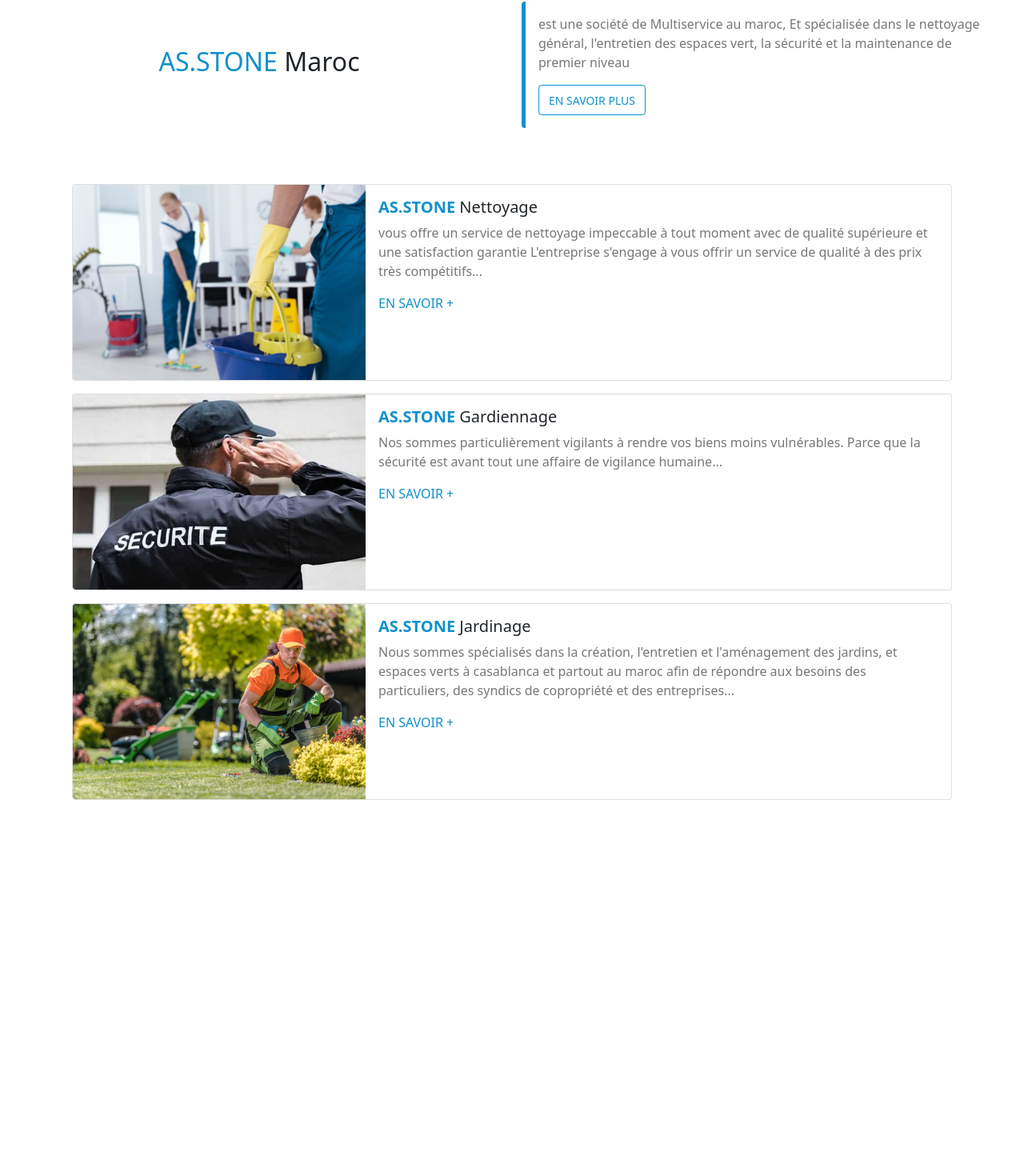
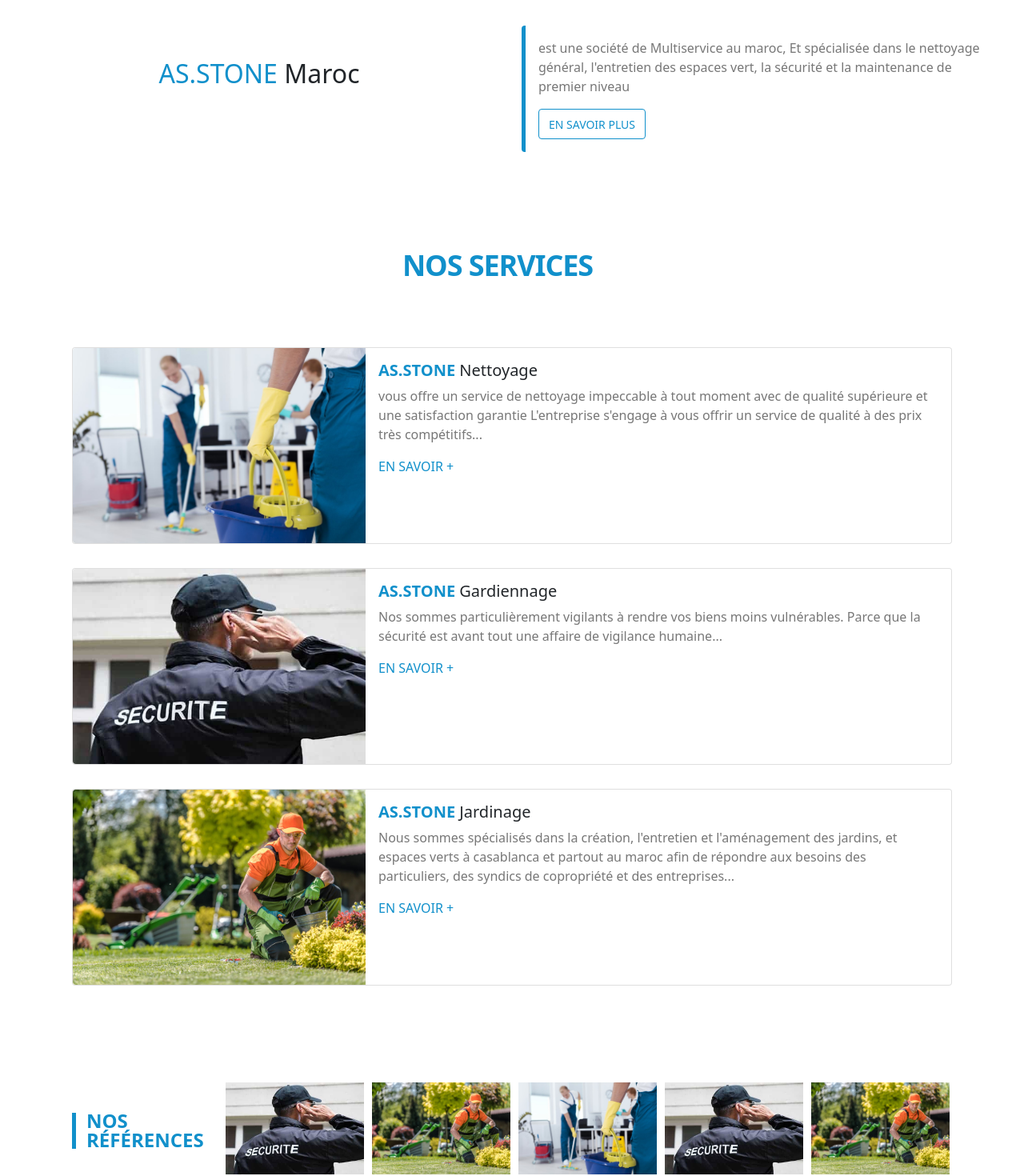
Before and after one commit to YassineSajjade/AS.STONE, a React (Create React App) app: page / in a window 1280 px wide. Shown: the part 673-2143 px from the top of the page at 80% size. Before the commit the page ends 1709 px from the top, so only its background shows below. Built offline with nearby package versions, Linux system fonts and the light colour scheme.

Commit message:
add section references

```diff
--- a/package.json
+++ b/package.json
@@ -11,6 +11,8 @@
     "react-bootstrap": "^2.1.2",
     "react-dom": "^17.0.2",
     "react-scripts": "5.0.0",
+    "react-slick": "^0.28.1",
+    "slick-carousel": "^1.8.1",
     "web-vitals": "^2.1.4"
   },
   "scripts": {
--- a/public/index.html
+++ b/public/index.html
@@ -25,6 +25,8 @@
       Learn how to configure a non-root public URL by running `npm run build`.
     -->
     <link href="https://cdn.jsdelivr.net/npm/bootstrap@5.1.3/dist/css/bootstrap.min.css" rel="stylesheet" integrity="sha384-1BmE4kWBq78iYhFldvKuhfTAU6auU8tT94WrHftjDbrCEXSU1oBoqyl2QvZ6jIW3" crossorigin="anonymous">
+    <link rel="stylesheet" type="text/css" charset="UTF-8" href="https://cdnjs.cloudflare.com/ajax/libs/slick-carousel/1.6.0/slick.min.css" />
+    <link rel="stylesheet" type="text/css" href="https://cdnjs.cloudflare.com/ajax/libs/slick-carousel/1.6.0/slick-theme.min.css" />
 
     <title>React App</title>
   </head>
--- a/src/App.js
+++ b/src/App.js
@@ -2,6 +2,7 @@ import NavbarC from "./components/NavbarC";
 import CarouselC from './components/CarouselC';
 import SectionAboutUs from "./components/SectionAboutUs";
 import SectionServices from "./components/SectionServices";
+import SectionReferences from "./components/SectionReferences";
 
 function App() {
   return (
@@ -10,6 +11,7 @@ function App() {
       <CarouselC/>
       <SectionAboutUs/>
       <SectionServices/>
+      <SectionReferences/>
     </div>
   );
 }
--- /dev/null
+++ b/src/components/SectionReferences.js
@@ -0,0 +1,79 @@
+import React from 'react';
+import Slider from 'react-slick';
+import nettoyage1 from '../images/nettoyage/nettoyage1.jpg';
+import gardiennage1 from '../images/gardiennage/gardiennage1.jpg';
+import jardinage1 from '../images/jardinage/jardinage1.jpg';
+
+function SectionReferences() {
+
+  const settings = {
+    autoplay: true,
+    autoplaySpeed: 3000,
+    dots: false,
+    infinite: true,
+    speed: 500,
+    slidesToShow: 5,
+    slidesToScroll: 1,
+    arrows: false,
+    swipeToSlide: true,
+  };
+
+  return (
+    <div className='container' style={{ padding: '20px', marginTop: '60px' }}>
+
+      <div className='row'>
+
+        <div className='col-lg-2' style={{alignSelf: 'center'}}>
+          <div style={{ backgroundColor: 'var(--main-color)', width: '5px', height: '45px', margin: '0 0 -47px'}}></div>
+          <h3 style={{
+            margin: '0 0 0 18px',
+            fontSize: '24px',
+            fontWeight: '800',
+            textTransform: 'uppercase',
+            lineHeight: '1em',
+            color: 'var(--main-color)'}}>
+            Nos Références
+          </h3>
+        </div>
+
+        <div className='col-lg-10'>
+
+          <Slider {...settings} className='slick'>
+            <div>
+              <img className="img-fluid rounded-start" src={nettoyage1}/>
+            </div>
+            <div>
+              <img className="img-fluid rounded-start" src={gardiennage1}/>
+            </div>
+            <div>
+              <img className="img-fluid rounded-start" src={jardinage1}/>
+            </div>
+            <div>
+              <img className="img-fluid rounded-start" src={nettoyage1}/>
+            </div>
+            <div>
+              <img className="img-fluid rounded-start" src={gardiennage1}/>
+            </div>
+            <div>
+              <img className="img-fluid rounded-start" src={jardinage1}/>
+            </div>
+            <div>
+              <img className="img-fluid rounded-start" src={nettoyage1}/>
+            </div>
+            <div>
+              <img className="img-fluid rounded-start" src={gardiennage1}/>
+            </div>
+            <div>
+              <img className="img-fluid rounded-start" src={jardinage1}/>
+            </div>
+          </Slider>
+
+        </div>
+
+      </div>
+
+    </div>
+  )
+}
+
+export default SectionReferences
--- a/src/components/SectionServices.js
+++ b/src/components/SectionServices.js
@@ -6,6 +6,10 @@ import jardinage1 from '../images/jardinage/jardinage1.jpg';
 function SectionServices() {
     return (
         <div className='container' style={{ padding: '20px', marginTop: '30px' }}>
+
+            <div style={{ textAlign: 'center', padding: '50px 0 50px' }}>
+                <h2 className='nosServices'><strong>NOS SERVICES</strong></h2>
+            </div>
 
             {/* Nettoyage */}
             <div className="card mb-3">
--- a/src/index.css
+++ b/src/index.css
@@ -95,6 +95,18 @@ code {
   background-color: var(--main-color) ;
 }
 /* SectionServices.js */
+.nosServices {
+  color: var(--main-color);
+  margin: 0 36px 0 0;
+  font-size: 36px;
+  font-weight: 800;
+  text-transform: uppercase;
+  line-height: 44px;
+  letter-spacing: -1.08px;
+}
+.card {
+  margin-top: 30px;
+}
 .card-text {
   color: #777;
 }
@@ -105,3 +117,7 @@ code {
 #cardLink:hover{
   opacity: 0.5;
 }
+/* SectionReferences.js */
+.slick div img {
+  padding: 5px;
+}
--- a/src/index.js
+++ b/src/index.js
@@ -4,6 +4,8 @@ import './index.css';
 import App from './App';
 import reportWebVitals from './reportWebVitals';
 import 'bootstrap/dist/css/bootstrap.min.css';
+import "slick-carousel/slick/slick.css";
+import "slick-carousel/slick/slick-theme.css";
 
 ReactDOM.render(
   <React.StrictMode>
```
Also changed, not shown: 1 other file (tests, documents, lock files or other folders).
